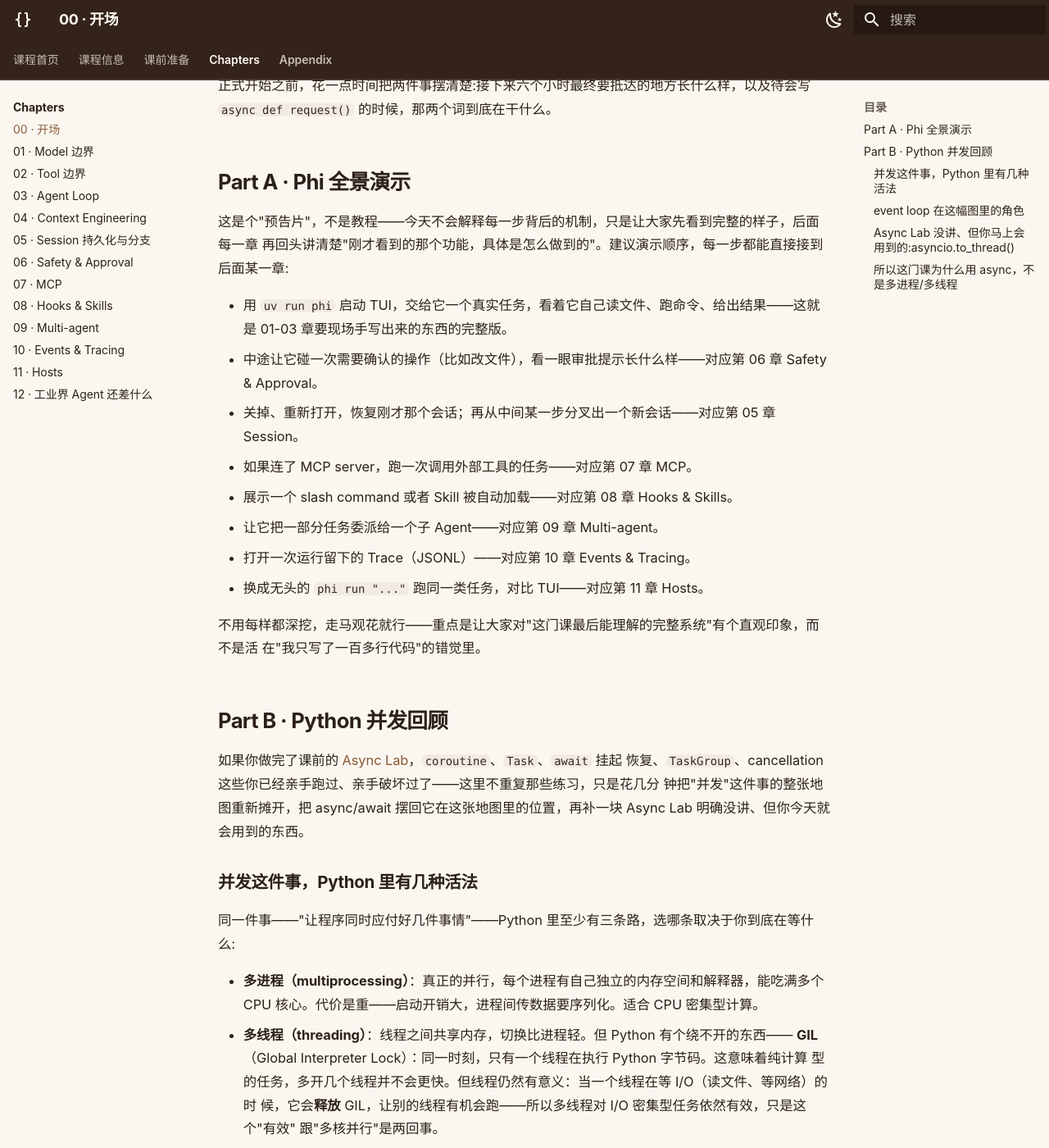
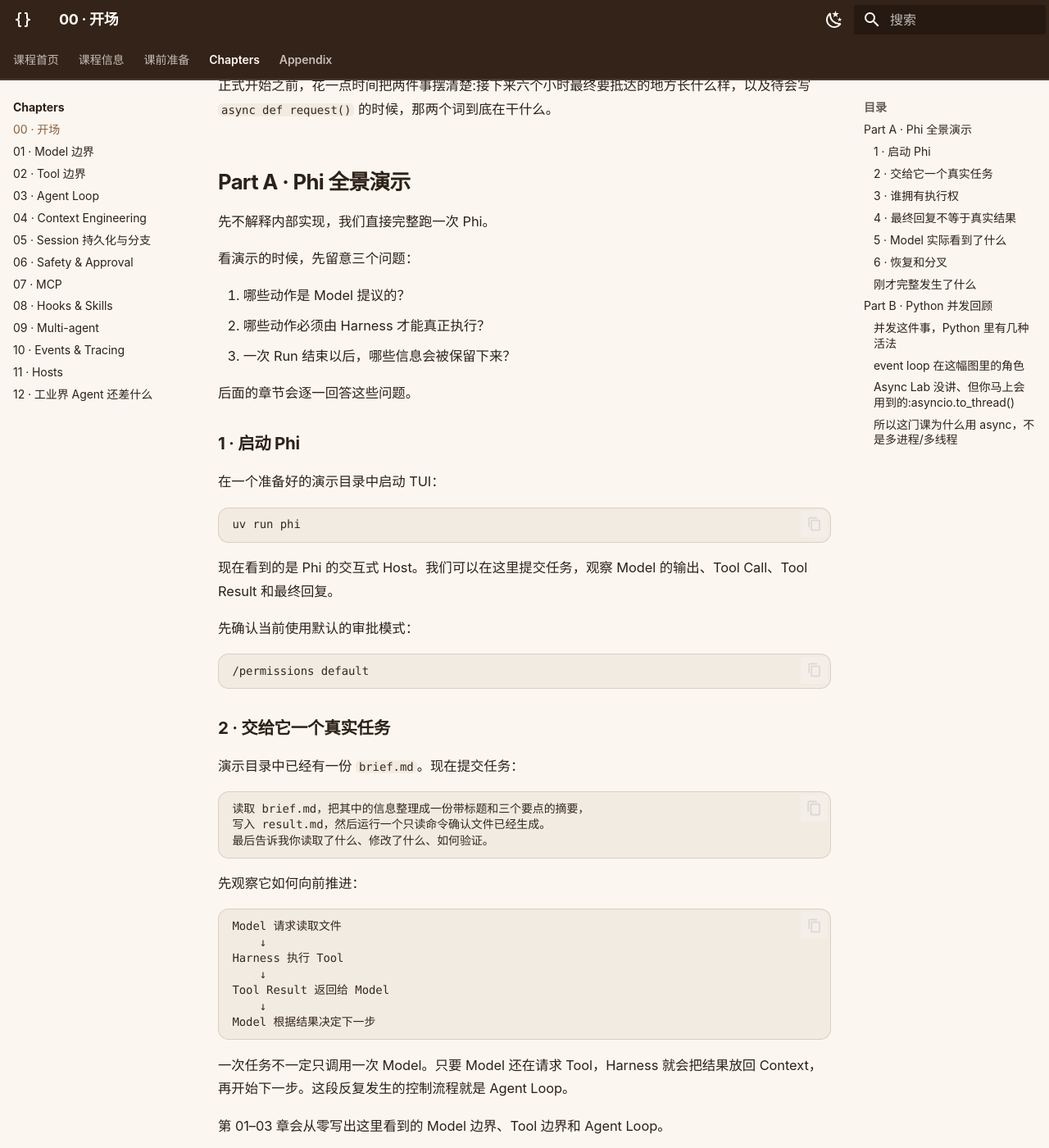
Before and after one commit to SingularityCoding/phi, an MkDocs documentation site: the page built from docs/course/chapters/00-orientation.md, in a window 1280 px wide and 1400 px high, scrolled down 218 px. Shown: the whole window at 82% size. Built offline with MkDocs 1.6.1 and Material for MkDocs 9.7.7, drawn with Linux system fonts in a browser that asks for light colours; some of the changed text lies outside the part shown.

Commit message:
Update course materials and references

````diff
--- a/docs/course/chapters/00-orientation.md
+++ b/docs/course/chapters/00-orientation.md
@@ -9,22 +9,174 @@
 
 ## Part A · Phi 全景演示
 
-这是个"预告片"，不是教程——今天不会解释每一步背后的机制，只是让大家先看到完整的样子，后面每一章
-再回头讲清楚"刚才看到的那个功能，具体是怎么做到的"。建议演示顺序，每一步都能直接接到后面某一章:
+先不解释内部实现，我们直接完整跑一次 Phi。
 
-- 用 `uv run phi` 启动 TUI，交给它一个真实任务，看着它自己读文件、跑命令、给出结果——这就是
-  01-03 章要现场手写出来的东西的完整版。
-- 中途让它碰一次需要确认的操作（比如改文件），看一眼审批提示长什么样——对应第 06 章 Safety &amp;
-  Approval。
-- 关掉、重新打开，恢复刚才那个会话；再从中间某一步分叉出一个新会话——对应第 05 章 Session。
-- 如果连了 MCP server，跑一次调用外部工具的任务——对应第 07 章 MCP。
-- 展示一个 slash command 或者 Skill 被自动加载——对应第 08 章 Hooks &amp; Skills。
-- 让它把一部分任务委派给一个子 Agent——对应第 09 章 Multi-agent。
-- 打开一次运行留下的 Trace（JSONL）——对应第 10 章 Events &amp; Tracing。
-- 换成无头的 `phi run "..."` 跑同一类任务，对比 TUI——对应第 11 章 Hosts。
+看演示的时候，先留意三个问题：
 
-不用每样都深挖，走马观花就行——重点是让大家对"这门课最后能理解的完整系统"有个直观印象，而不是活
-在"我只写了一百多行代码"的错觉里。
+1. 哪些动作是 Model 提议的？
+2. 哪些动作必须由 Harness 才能真正执行？
+3. 一次 Run 结束以后，哪些信息会被保留下来？
+
+后面的章节会逐一回答这些问题。
+
+### 1 · 启动 Phi
+
+在一个准备好的演示目录中启动 TUI：
+
+```bash
+uv run phi
+```
+
+现在看到的是 Phi 的交互式 Host。我们可以在这里提交任务，观察 Model 的输出、Tool Call、Tool Result 和最终回复。
+
+先确认当前使用默认的审批模式：
+
+```text
+/permissions default
+```
+
+### 2 · 交给它一个真实任务
+
+演示目录中已经有一份 `brief.md`。现在提交任务：
+
+```text
+读取 brief.md，把其中的信息整理成一份带标题和三个要点的摘要，
+写入 result.md，然后运行一个只读命令确认文件已经生成。
+最后告诉我你读取了什么、修改了什么、如何验证。
+```
+
+先观察它如何向前推进：
+
+```text
+Model 请求读取文件
+    ↓
+Harness 执行 Tool
+    ↓
+Tool Result 返回给 Model
+    ↓
+Model 根据结果决定下一步
+```
+
+一次任务不一定只调用一次 Model。只要 Model 还在请求 Tool，Harness 就会把结果放回 Context，再开始下一步。这段反复发生的控制流程就是 Agent Loop。
+
+第 01–03 章会从零写出这里看到的 Model 边界、Tool 边界和 Agent Loop。
+
+### 3 · 谁拥有执行权
+
+当 Phi 准备写入 `result.md` 时，Run 会停在审批界面。
+
+先看清楚审批界面中的信息：
+
+- 它准备调用哪个 Tool；
+- 它准备传入什么参数；
+- 这个操作属于哪一类权限；
+- 我们可以只允许这一次、在当前 Session 中持续允许，或者拒绝。
+
+这里要区分两件事：
+
+> Model 提议写文件，但 Model 自己不能写文件。
+>
+> Harness 验证 Tool Call、请求授权，并决定是否执行。
+
+选择“仅本次允许”，让 Run 继续完成。第 06 章会再回来拆解这条安全边界。
+
+### 4 · 最终回复不等于真实结果
+
+Run 完成以后，Phi 会说明它读取了什么、修改了什么，以及如何验证。
+
+但 Agent 说“文件已经生成”，并不能证明文件真的存在。打开 `result.md`，再检查一次 Environment 中的实际状态。
+
+这里的 Environment 才是 ground truth。Agent 的最终回复只是它对结果的描述。
+
+### 5 · Model 实际看到了什么
+
+接着输入：
+
+```text
+/context
+```
+
+这里可以看到本次请求的 Overview、Contents 和 Raw request。
+
+注意三种东西并不相同：
+
+- TUI 中展示的是 Conversation；
+- Model 每一步收到的是由 Harness 构建的有限 Context；
+- Session 保存的是可恢复、可继续使用的持久化历史。
+
+它们现在看起来很接近，但随着 Conversation 变长，三者之间的区别会越来越重要。第 04 章会专门讨论 Context 是怎样构建出来的。
+
+退出 Context 页面，再输入：
+
+```text
+/session
+```
+
+记下当前的 Session ID。虽然刚才的 Run 已经结束，这段 Conversation 仍然属于一个可以继续使用的 Session。
+
+### 6 · 恢复和分叉
+
+退出 TUI：
+
+```text
+/quit
+```
+
+然后重新打开刚才的 Session：
+
+```bash
+uv run phi session resume <session-id>
+```
+
+之前的用户消息、Model 回复、Tool Call 和 Tool Result 都重新出现了。这不是重新执行刚才的任务，而是从持久化数据中恢复 Conversation。
+
+现在输入：
+
+```text
+/fork
+```
+
+选择第一次用户消息作为分叉点，然后给出一个不同的后续要求：
+
+```text
+改用表格整理 brief.md，并且不要写文件，只在回复中展示结果。
+```
+
+再输入一次：
+
+```text
+/session
+```
+
+此时我们已经位于一个新的 Session。它保存了自己的 Session ID，同时记录 Parent Session 和 Fork point。
+
+恢复是在原 Session 上继续；Fork 则从一段已有历史中建立新的 Session。第 05 章会具体查看它们怎样存储。
+
+### 刚才完整发生了什么
+
+回头看刚才的任务：
+
+```text
+Host 接收任务
+    ↓
+Harness 构建 Context
+    ↓
+Model 返回回复或 Tool Call
+    ↓
+Harness 验证、授权并执行 Tool
+    ↓
+Tool Result 回到下一步 Context
+    ↓
+Harness 决定继续或停止
+    ↓
+Session 保存 Conversation
+```
+
+这就是我们接下来要拆开的完整系统：
+
+> **Agent = Model + Harness**
+
+现在先暂时放下 Context、Session 和 Safety，从最小的 Model 边界开始。
 
 ## Part B · Python 并发回顾
 
--- a/mkdocs.yml
+++ b/mkdocs.yml
@@ -57,7 +57,10 @@ markdown_extensions:
       line_spans: __span
       pygments_lang_class: true
   - pymdownx.inlinehilite
-  - pymdownx.snippets
+  - pymdownx.snippets:
+      base_path:
+        - docs
+      check_paths: true
   - pymdownx.superfences
   - pymdownx.tabbed:
       alternate_style: true
@@ -98,6 +101,7 @@ nav:
       - "12 · 工业界 Agent 还差什么": chapters/12-industry-frontier.md
   - Appendix:
       - 环境准备: appendix/setup.md
+      - 参考资料与设计来源: appendix/references.md
 
 extra_css:
   - stylesheets/extra.css
````
Also changed, not shown: docs/course/appendix/references.md (added, +16 -0 lines), docs/course/chapters/01-model-boundary.md (+20 -3 lines), docs/course/chapters/02-tool-boundary.md (+0 -5 lines), docs/course/chapters/03-agent-loop.md (+0 -6 lines), docs/references.md (+4 -0 lines).
